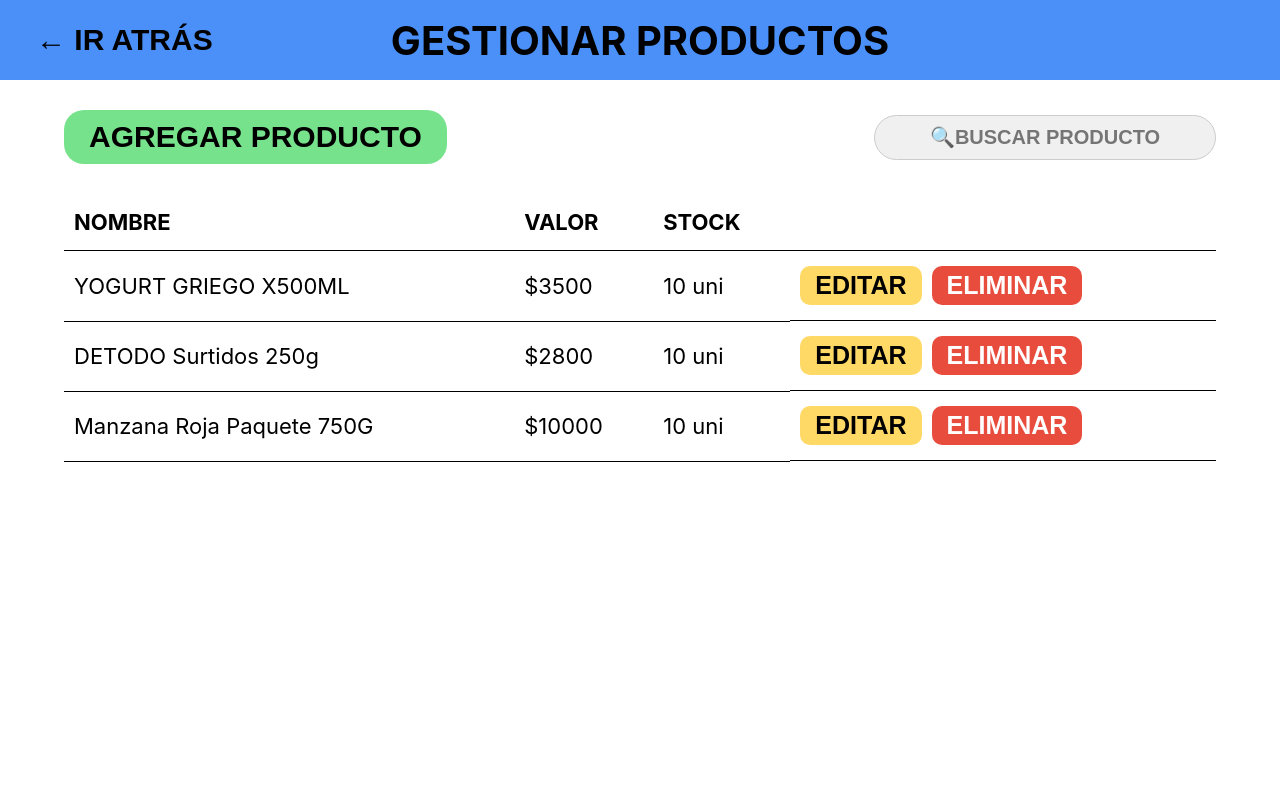
After one commit to CallmeDrift/SIGIC, a Flask app: page /gestionproductos in a window 1280 px wide. The commit adds this page. Run offline with Flask 3, Linux system fonts and the light colour scheme.

Commit message:
añadida parte de ayuda y gestion de productos + prometo cambiar el video de kirby + color de header cambiado

```diff
--- a/app.py
+++ b/app.py
@@ -36,6 +36,13 @@ def caja():
 def inventario():
     return render_template('consulta.html')
 
+@app.route('/ayuda')
+def ayuda():
+    return render_template('ayuda.html')
+
+@app.route('/gestionproductos')
+def gestionproductos():
+    return render_template('gestionproductos.html')
 
 
 if __name__ == '__main__':
--- a/templates/LoginAdmin.html
+++ b/templates/LoginAdmin.html
@@ -16,7 +16,7 @@ body {
 }
 
 header {
-  background-color: #4a90f8;
+  background: linear-gradient(to right, #4A90F8, #7EA6E0);
   width: 100%;
   padding: 30px;
   font-size: 40px;
--- a/templates/admin.html
+++ b/templates/admin.html
@@ -12,7 +12,7 @@ body {
 }
 
 header {
-  background-color: #e0e0e0;
+  background: linear-gradient(to right, #4A90F8, #7EA6E0);
   padding: 30px;
   font-size: 40px;
   font-weight: bold;
@@ -58,7 +58,7 @@ header {
 }
 
 .card:hover {
-  background-color: #55ccff;
+  background-color: #c6ddff;
   transform: scale(1.05);
 }
   </style>
@@ -68,7 +68,7 @@ header {
   <div class="ir-atras" onclick="location.href='/'">← SALIR</div>
 
   <div class="container">
-    <div class="card">📦 GESTIONAR PRODUCTO</div>
+    <div class="card" onclick="location.href='/gestionproductos'">📦 GESTIONAR PRODUCTO</div>
     <div class="card">💰 GESTIONAR PROOVEDORES</div>
     <div class="card">👤 FACTURAS</div>
     <div class="card">📊 GESTIONAR CLIENTES</div>
--- a/templates/consulta.html
+++ b/templates/consulta.html
@@ -12,7 +12,7 @@
     }
 
     header {
-      background-color: #4a90f8;
+      background: linear-gradient(to right, #4A90F8, #7EA6E0);
       width: 100%;
       padding: 40px;
       font-size: 50px;
--- /dev/null
+++ b/templates/gestionProductos.html
@@ -0,0 +1,176 @@
+<!DOCTYPE html>
+<html lang="es">
+
+<head>
+    <meta charset="UTF-8">
+    <title>Gestionar Productos - SIGIC</title>
+    <style>
+        body {
+            margin: 0;
+            font-family: 'Inter', sans-serif;
+            background: white;
+            display: flex;
+            flex-direction: column;
+            align-items: center;
+            min-height: 100vh;
+        }
+
+        .encabezado {
+            position: relative;
+            background-color: #4A90F8;
+            color: black;
+            width: 100%;
+            height: 80px;
+            display: flex;
+            align-items: center;
+        }
+
+        .titulo {
+            position: absolute;
+            left: 50%;
+            transform: translateX(-50%);
+            font-size: 40px;
+            font-weight: bold;
+        }
+
+        .btn-atras {
+            margin-left: 30px;
+            background: none;
+            border: none;
+            color: black;
+            font-size: 30px;
+            font-weight: bold;
+            cursor: pointer;
+        }
+
+
+        .acciones {
+            display: flex;
+            justify-content: space-between;
+            align-items: center;
+            width: 90%;
+            margin: 30px 0 10px;
+        }
+
+        .agregar-btn {
+            background-color: #77E28C;
+            border: none;
+            border-radius: 20px;
+            padding: 10px 25px;
+            font-size: 30px;
+            font-weight: bold;
+            cursor: pointer;
+        }
+
+        .buscar-input {
+            font-size: 20px;
+            padding: 10px 20px;
+            border-radius: 25px;
+            border: 1px solid #ccc;
+            background-color: #f0f0f0;
+            width: 300px;
+            text-align: center;
+            font-weight: bold;
+            color: gray;
+        }
+
+        table {
+            width: 90%;
+            border-collapse: collapse;
+            font-size: 22px;
+            margin-top: 20px;
+        }
+
+        th,
+        td {
+            padding: 15px 10px;
+            border-bottom: 1px solid #000;
+            text-align: left;
+        }
+
+        th {
+            font-weight: bold;
+        }
+
+        .acciones-producto {
+            display: flex;
+            gap: 10px;
+        }
+
+        .editar-btn {
+            background-color: #FFD966;
+            border: none;
+            border-radius: 10px;
+            padding: 5px 15px;
+            font-weight: bold;
+            cursor: pointer;
+            font-size: 25px;
+        }
+
+        .eliminar-btn {
+            background-color: #E74C3C;
+            border: none;
+            border-radius: 10px;
+            padding: 5px 15px;
+            color: white;
+            font-weight: bold;
+            cursor: pointer;
+            font-size: 25px;
+        }
+    </style>
+</head>
+
+<body>
+    <div class="encabezado">
+        <button onclick="location.href='/main'" class="btn-atras">← IR ATRÁS</button>
+        <span class="titulo">GESTIONAR PRODUCTOS</span>
+    </div>
+
+
+    <div class="acciones">
+        <button class="agregar-btn">AGREGAR PRODUCTO</button>
+        <input type="text" placeholder="🔍BUSCAR PRODUCTO" class="buscar-input">
+    </div>
+
+    <table>
+        <thead>
+            <tr>
+                <th>NOMBRE</th>
+                <th>VALOR</th>
+                <th>STOCK</th>
+                <th></th>
+            </tr>
+        </thead>
+        <tbody>
+            <tr>
+                <td>YOGURT GRIEGO X500ML</td>
+                <td>$3500</td>
+                <td>10 uni</td>
+                <td class="acciones-producto">
+                    <button class="editar-btn">EDITAR</button>
+                    <button class="eliminar-btn">ELIMINAR</button>
+                </td>
+            </tr>
+            <tr>
+                <td>DETODO Surtidos 250g</td>
+                <td>$2800</td>
+                <td>10 uni</td>
+                <td class="acciones-producto">
+                    <button class="editar-btn">EDITAR</button>
+                    <button class="eliminar-btn">ELIMINAR</button>
+                </td>
+            </tr>
+            <tr>
+                <td>Manzana Roja Paquete 750G</td>
+                <td>$10000</td>
+                <td>10 uni</td>
+                <td class="acciones-producto">
+                    <button class="editar-btn">EDITAR</button>
+                    <button class="eliminar-btn">ELIMINAR</button>
+                </td>
+            </tr>
+        </tbody>
+    </table>
+</body>
+
+</html>
--- a/templates/main.html
+++ b/templates/main.html
@@ -14,7 +14,7 @@
     }
 
     header {
-      background-color: #4a90e2;
+      background: linear-gradient(to right, #4A90F8, #7EA6E0);
       color: #000;
       width: 100%;
       padding: 20px;
@@ -114,7 +114,7 @@
     }
 
     footer {
-      background-color: #4a90e2;
+      background: linear-gradient(to right, #4A90F8, #7EA6E0);
       color: #000000;
       text-align: center;
       padding: 10px;
@@ -131,7 +131,7 @@
     </div>
     <div class="navbar-secundaria">
       <button onclick="location.href='/login'">Administrador</button>
-      <button>Ayuda</button>
+      <button onclick="location.href='/ayuda'">Ayuda</button>
       <button onclick="location.href='/'">Atrás</button>
     </div>
   </header>
```
Also changed, not shown: templates/ayuda.html (added, +73 -0 lines), templates/caja.html (+42 -25 lines), templates/visitantes.html (deleted, +0 -142 lines), 1 other file.
